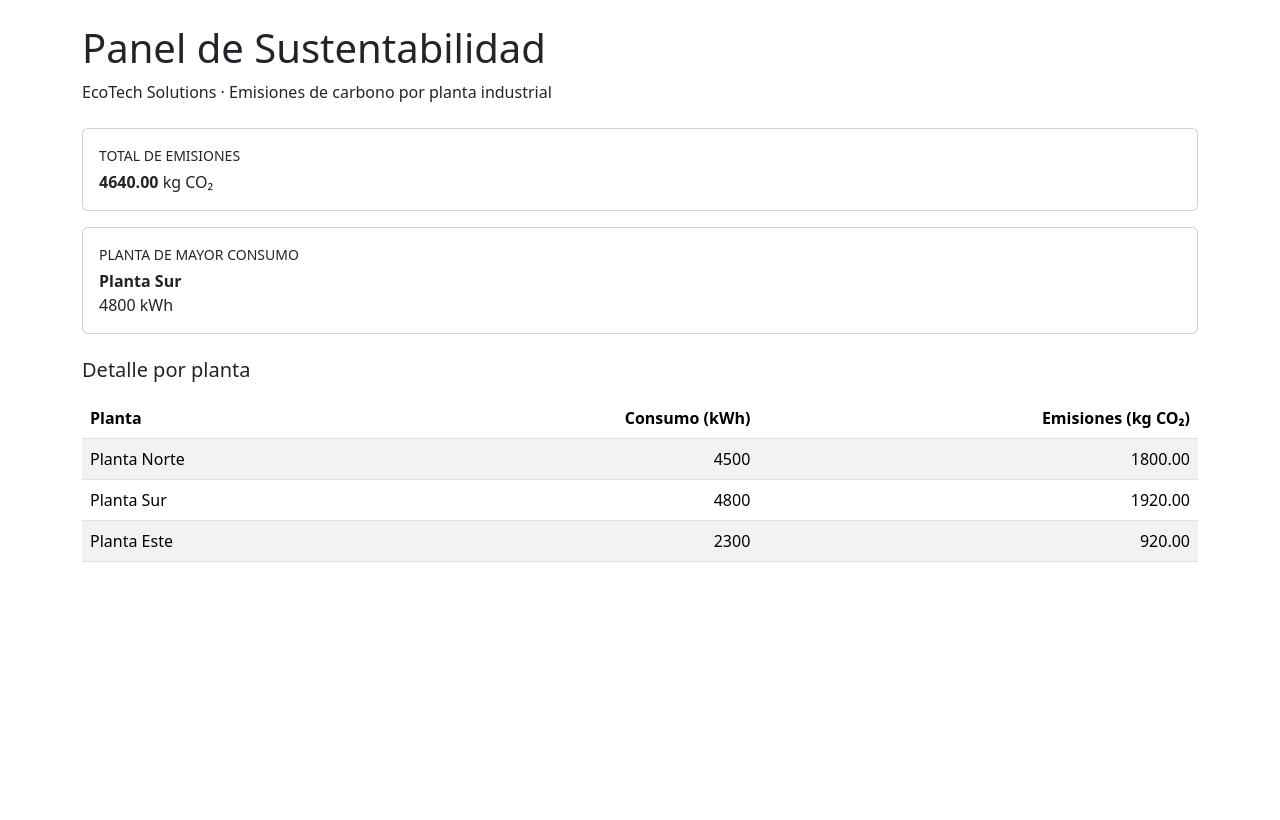
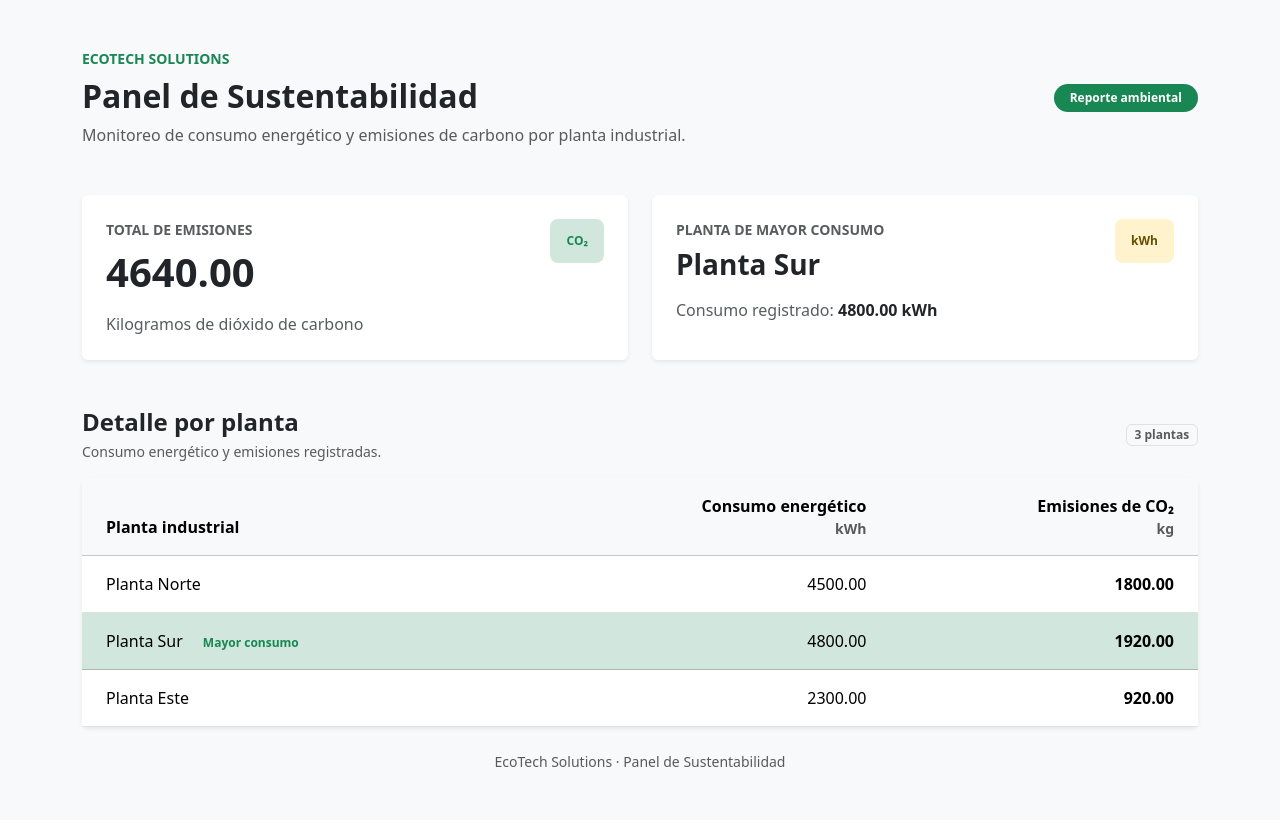
Before and after one commit to Mart994/TPFinalIntegrador-FESAT2026, a Django app: page / in a window 1280 px wide. Before the commit the page ends 562 px from the top, so only its background shows below. Run offline with Django 5.2, Linux system fonts and the light colour scheme; some libraries are stand-ins or nearby versions.

Commit message:
Update panel.html

```diff
--- a/ejercicio_3_auditoria_web/sustentabilidad/templates/sustentabilidad/panel.html
+++ b/ejercicio_3_auditoria_web/sustentabilidad/templates/sustentabilidad/panel.html
@@ -1,63 +1,235 @@
 <!DOCTYPE html>
-<html lang="es">
+<html lang="es" data-bs-theme="light">
 <head>
     <meta charset="UTF-8">
     <meta name="viewport" content="width=device-width, initial-scale=1">
-    <title>Panel de Sustentabilidad - EcoTech</title>
-    <link href="https://cdn.jsdelivr.net/npm/bootstrap@6.0.0-alpha.1/dist/css/bootstrap.min.css" rel="stylesheet" integrity="sha384-B/GM4XqrwHnWXNOWMbloTmrYXZg10cakYGmpfsR/bbzQ6JAJI4ihuyADKLnBgrCe" crossorigin="anonymous">
+
+    <title>Panel de Sustentabilidad | EcoTech Solutions</title>
+
+    <link
+        href="https://cdn.jsdelivr.net/npm/bootstrap@5.3.8/dist/css/bootstrap.min.css"
+        rel="stylesheet"
+    >
 </head>
-<body>
-    <div class="container py-4">
 
-        <header class="mb-4">
-            <h1>Panel de Sustentabilidad</h1>
-            <p class="fg-secondary mb-0">EcoTech Solutions · Emisiones de carbono por planta industrial</p>
+<body class="bg-body-tertiary">
+
+    <main class="container py-4 py-lg-5">
+
+        <!-- Encabezado -->
+        <header class="mb-4 mb-lg-5">
+            <div class="d-flex flex-column flex-md-row justify-content-between align-items-md-center gap-3">
+
+                <div>
+                    <p class="text-success fw-semibold text-uppercase small mb-2">
+                        EcoTech Solutions
+                    </p>
+
+                    <h1 class="h2 fw-bold mb-2">
+                        Panel de Sustentabilidad
+                    </h1>
+
+                    <p class="text-body-secondary mb-0">
+                        Monitoreo de consumo energético y emisiones de carbono
+                        por planta industrial.
+                    </p>
+                </div>
+
+                <div class="d-flex align-items-center gap-2">
+                    <span class="badge text-bg-success rounded-pill px-3 py-2">
+                        Reporte ambiental
+                    </span>
+                </div>
+
+            </div>
         </header>
 
-        <section class="row g-3 mb-4">
-            <div class="md:col-6">
-                <div class="card h-100">
-                    <div class="card-body">
-                        <p class="small text-uppercase fg-secondary mb-1">Total de emisiones</p>
-                        <p class="fs-3xl fw-bold mb-0">{{ metricas.total_emisiones|floatformat:2 }} <span class="fs-md fw-normal">kg CO₂</span></p>
+
+        <!-- Indicadores principales -->
+        <section class="row g-3 g-lg-4 mb-4 mb-lg-5"
+                 aria-label="Indicadores principales">
+
+            <!-- Emisiones totales -->
+            <div class="col-12 col-md-6">
+                <article class="card border-0 shadow-sm h-100">
+                    <div class="card-body p-4">
+
+                        <div class="d-flex justify-content-between align-items-start gap-3 mb-3">
+                            <div>
+                                <p class="text-body-secondary small fw-semibold text-uppercase mb-2">
+                                    Total de emisiones
+                                </p>
+
+                                <h2 class="h1 fw-bold mb-0">
+                                    {{ metricas.total_emisiones|floatformat:2 }}
+                                </h2>
+                            </div>
+
+                            <span class="badge bg-success-subtle text-success rounded-3 p-3">
+                                CO₂
+                            </span>
+                        </div>
+
+                        <p class="text-body-secondary mb-0">
+                            Kilogramos de dióxido de carbono
+                        </p>
+
                     </div>
+                </article>
+            </div>
+
+
+            <!-- Planta de mayor consumo -->
+            <div class="col-12 col-md-6">
+                <article class="card border-0 shadow-sm h-100">
+                    <div class="card-body p-4">
+
+                        <div class="d-flex justify-content-between align-items-start gap-3 mb-3">
+                            <div>
+                                <p class="text-body-secondary small fw-semibold text-uppercase mb-2">
+                                    Planta de mayor consumo
+                                </p>
+
+                                <h2 class="h3 fw-bold mb-0">
+                                    {{ metricas.planta_maxima|default:"Sin datos" }}
+                                </h2>
+                            </div>
+
+                            <span class="badge bg-warning-subtle text-warning-emphasis rounded-3 p-3">
+                                kWh
+                            </span>
+                        </div>
+
+                        <p class="text-body-secondary mb-0">
+                            Consumo registrado:
+                            <span class="fw-semibold text-body">
+                                {{ metricas.consumo_maximo|default_if_none:0|floatformat:2 }} kWh
+                            </span>
+                        </p>
+
+                    </div>
+                </article>
+            </div>
+
+        </section>
+
+
+        <!-- Detalle por planta -->
+        <section aria-labelledby="titulo-plantas">
+
+            <div class="d-flex flex-column flex-sm-row justify-content-between align-items-sm-center gap-2 mb-3">
+
+                <div>
+                    <h2 id="titulo-plantas" class="h4 fw-bold mb-1">
+                        Detalle por planta
+                    </h2>
+
+                    <p class="text-body-secondary small mb-0">
+                        Consumo energético y emisiones registradas.
+                    </p>
+                </div>
+
+                <span class="badge text-bg-light border text-body-secondary align-self-start align-self-sm-center">
+                    {{ metricas.metricas_por_planta|length }}
+                    planta{{ metricas.metricas_por_planta|length|pluralize:"s" }}
+                </span>
+
+            </div>
+
+
+            <div class="card border-0 shadow-sm">
+                <div class="card-body p-0">
+
+                    <div class="table-responsive">
+                        <table class="table table-hover align-middle mb-0">
+
+                            <thead class="table-light">
+                                <tr>
+                                    <th scope="col" class="ps-4 py-3">
+                                        Planta industrial
+                                    </th>
+
+                                    <th scope="col" class="text-end py-3">
+                                        Consumo energético
+                                        <span class="text-body-secondary small d-block">
+                                            kWh
+                                        </span>
+                                    </th>
+
+                                    <th scope="col" class="text-end pe-4 py-3">
+                                        Emisiones de CO₂
+                                        <span class="text-body-secondary small d-block">
+                                            kg
+                                        </span>
+                                    </th>
+                                </tr>
+                            </thead>
+
+                            <tbody>
+
+                                {% for planta, datos in metricas.metricas_por_planta.items %}
+
+                                    <tr {% if planta == metricas.planta_maxima %}class="table-success"{% endif %}>
+
+                                        <th scope="row" class="ps-4 py-3 fw-medium">
+
+                                            {{ planta }}
+
+                                            {% if planta == metricas.planta_maxima %}
+                                                <span class="badge bg-success-subtle text-success ms-2">
+                                                    Mayor consumo
+                                                </span>
+                                            {% endif %}
+
+                                        </th>
+
+                                        <td class="text-end py-3 text-nowrap">
+                                            {{ datos.consumo_kwh|floatformat:2 }}
+                                        </td>
+
+                                        <td class="text-end pe-4 py-3 text-nowrap fw-semibold">
+                                            {{ datos.emisiones_carbono|floatformat:2 }}
+                                        </td>
+
+                                    </tr>
+
+                                {% empty %}
+
+                                    <tr>
+                                        <td colspan="3" class="text-center py-5">
+
+                                            <p class="fw-semibold mb-1">
+                                                No hay datos disponibles
+                                            </p>
+
+                                            <p class="text-body-secondary small mb-0">
+                                                Todavía no hay registros para mostrar.
+                                            </p>
+
+                                        </td>
+                                    </tr>
+
+                                {% endfor %}
+
+                            </tbody>
+
+                        </table>
+                    </div>
+
                 </div>
             </div>
-            <div class="md:col-6">
-                <div class="card h-100">
-                    <div class="card-body">
-                        <p class="small text-uppercase fg-secondary mb-1">Planta de mayor consumo</p>
-                        <p class="fs-3xl fw-bold mb-0">{{ metricas.planta_maxima }}</p>
-                        <p class="fg-secondary mb-0">{{ metricas.consumo_maximo }} kWh</p>
-                    </div>
-                </div>
-            </div>
+
         </section>
 
-        <section>
-            <h2 class="h5 mb-3">Detalle por planta</h2>
-            <div class="table-responsive">
-                <table class="table table-striped table-hover align-middle">
-                    <thead>
-                        <tr>
-                            <th scope="col">Planta</th>
-                            <th scope="col" class="text-end">Consumo (kWh)</th>
-                            <th scope="col" class="text-end">Emisiones (kg CO₂)</th>
-                        </tr>
-                    </thead>
-                    <tbody>
-                        {% for planta, datos in metricas.metricas_por_planta.items %}
-                        <tr {% if planta == metricas.planta_maxima %}class="theme-success"{% endif %}>
-                            <th scope="row" class="fw-normal">{{ planta }}</th>
-                            <td class="text-end">{{ datos.consumo_kwh }}</td>
-                            <td class="text-end">{{ datos.emisiones_carbono|floatformat:2 }}</td>
-                        </tr>
-                        {% endfor %}
-                    </tbody>
-                </table>
-            </div>
-        </section>
 
-    </div>
+        <!-- Pie de página -->
+        <footer class="text-center text-body-secondary small mt-4">
+            <p class="mb-0">
+                EcoTech Solutions · Panel de Sustentabilidad
+            </p>
+        </footer>
+
+    </main>
+
 </body>
 </html>
```
